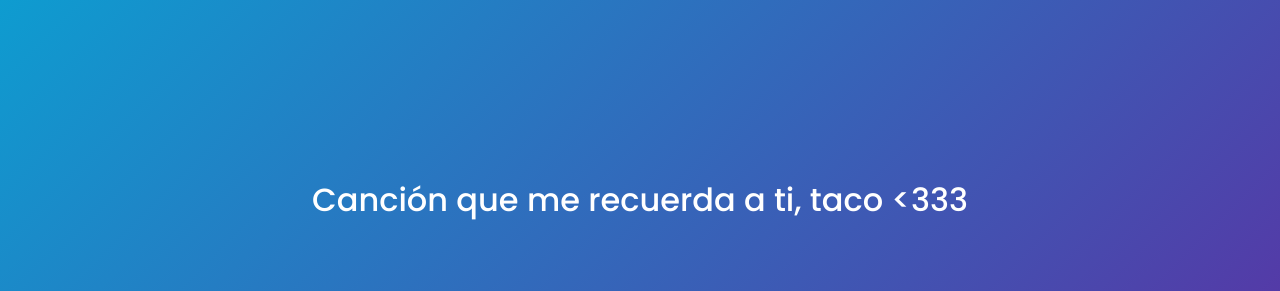
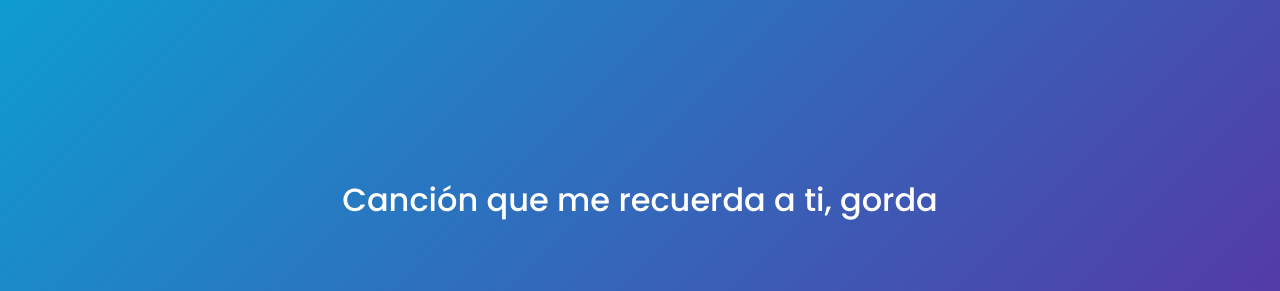
Before and after one commit to chelooa/un-gran-recuerdo, a plain HTML site: page index.html in a window 1280 px wide. Shown: the top 291 px of the page. Drawn offline with Linux system fonts and the light colour scheme; grey boxes are pictures that could not be loaded.

Commit message:
Update index.html

```diff
--- a/index.html
+++ b/index.html
@@ -11,7 +11,7 @@
     <header></header>
     <main>
             <div>
-                <h1>Canción que me recuerda a ti, taco <333 </h1>
+                <h1>Canción que me recuerda a ti, gorda </h1>
             </div>
             <iframe style="border-radius:12px" src="https://open.spotify.com/embed/track/5hK2Ks25jW6aMmUAHpAN3F?utm_source=generator" width="100%" height="352" frameBorder="0" allowfullscreen="" allow="autoplay; clipboard-write; encrypted-media; fullscreen; picture-in-picture" loading="lazy"></iframe>
     </main>
```
